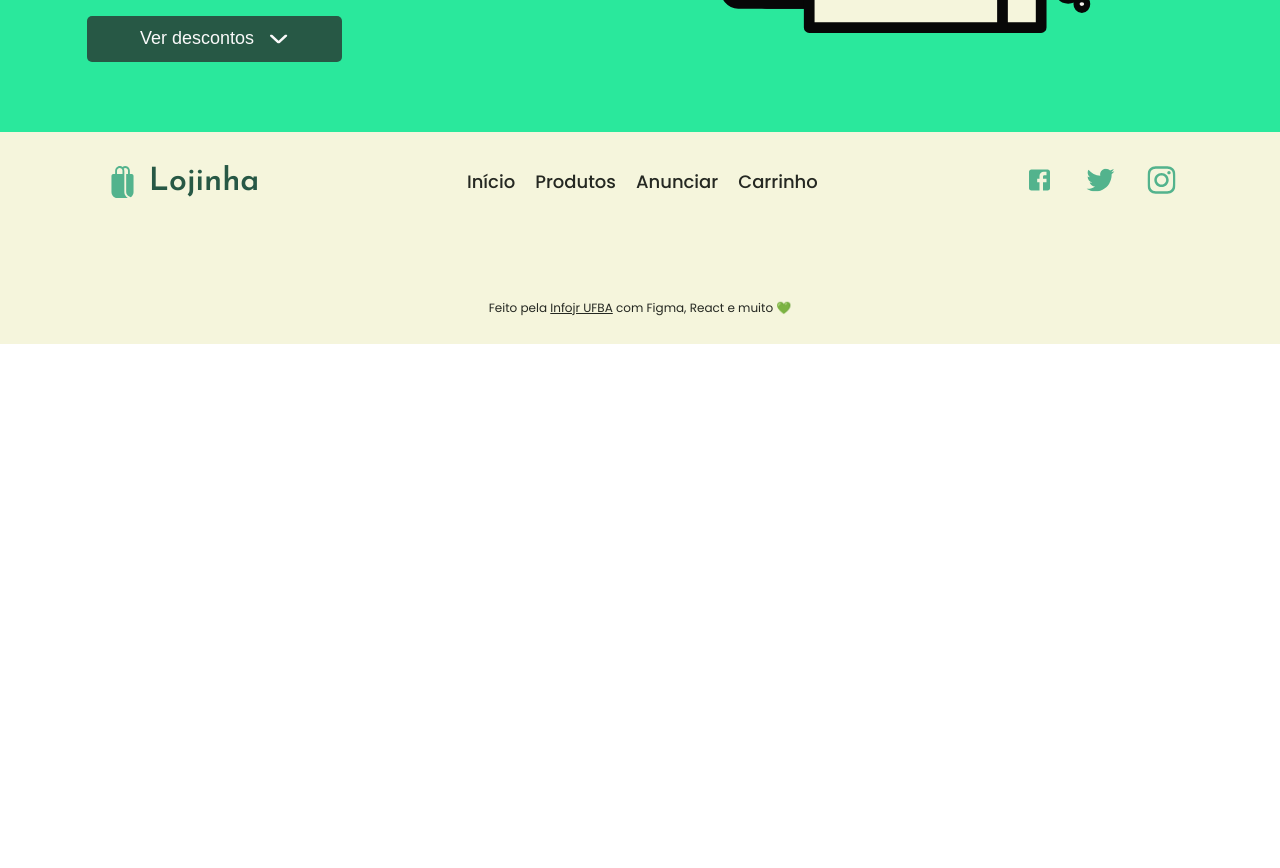
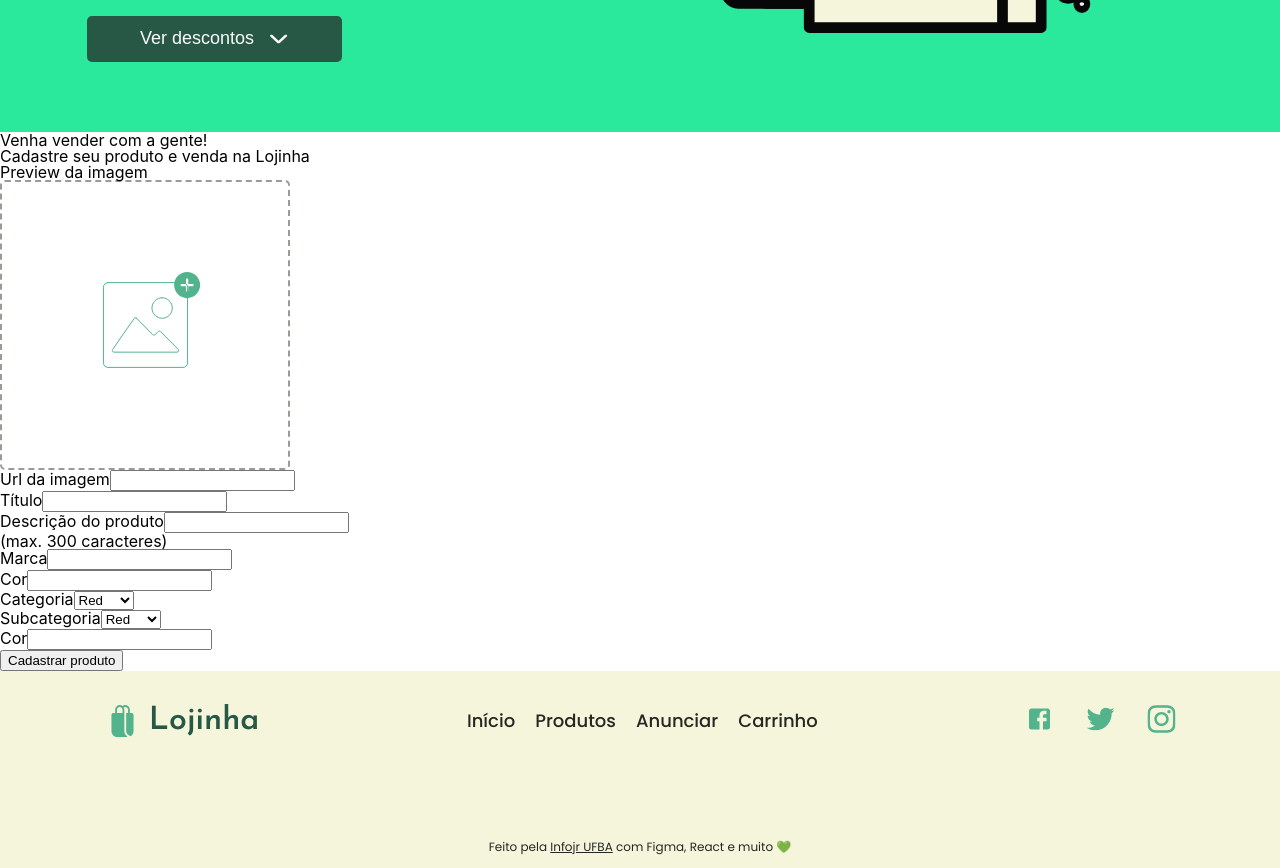
Before and after one commit to kaiocp/virtual-store, a React (Vite) app in the folder Front-End/: page / in a window 1280 px wide. Shown: the part 580-1448 px from the top of the page. Before the commit the page ends 924 px from the top, so only its background shows below. Built offline with nearby package versions, Linux system fonts and the light colour scheme.

Commit message:
feat: cadastrar produto html

```diff
--- a/Front-End/src/App.jsx
+++ b/Front-End/src/App.jsx
@@ -1,15 +1,16 @@
 import { useState } from 'react';
+import Cadastro from './components/Cadastro/Cadastro';
 import Footer from './components/Footer/Footer';
 import Hero from './components/Hero/Hero';
 
 
 function App() {
-  const [count, setCount] = useState(0)
-
   return (
     <div className="App">
       <Hero />
+      <Cadastro />
       <Footer />
+
     </div>
   )
 }
--- /dev/null
+++ b/Front-End/src/components/Cadastro/Cadastro.jsx
@@ -0,0 +1,81 @@
+import iconeUploadImagem from './img/arcticons_gallery.svg';
+import './cadastro.css';
+
+export default function Cadastro() {
+    return (
+        <section className='cadastro'>
+            <div>
+                <h2>Venha vender com a gente!</h2>
+                <p>Cadastre seu produto e venda na Lojinha</p>
+            </div>
+
+            <fieldset>
+                <form action="">
+                    <div>
+                        <div>
+                            <label htmlFor="imagemProduto">Preview da imagem</label>
+                            <div className='caixa'>
+                                <input type="image" src={iconeUploadImagem} alt="" id="imagemProduto" />
+                            </div>
+                        </div>
+                    </div>
+
+                    <div>
+                        <div>
+                            <label htmlFor="">Url da imagem</label>
+                            <input type="text" />
+                        </div>
+                        <div>
+                            <label htmlFor="">Título</label>
+                            <input type="text" name="" id="" />
+                        </div>
+                        <div>
+                            <label htmlFor="">Descrição do produto</label>
+                            <input type="text" name="" id="" />
+                            <p>(max. 300 caracteres)</p>
+                        </div>
+
+                        <div>
+                            <div>
+                                <label htmlFor="">Marca</label>
+                                <input type="text" name="" id="" />
+                            </div>
+                            <div>
+                                <label htmlFor="">Cor</label>
+                                <input type="text" name="" id="" />
+                            </div>
+                        </div>
+
+                        <div>
+                            <div>
+                                <div>
+                                    <label htmlFor="category">Categoria</label>
+                                    <select list="category" name="Categoria" for="category">
+                                        <option value="Red">Red</option>
+                                        <option value="Green">Green</option>
+                                        <option value="Blue">Blue</option>
+                                    </select>
+                                </div>
+                                <div>
+                                    <label htmlFor="subcategory">Subcategoria</label>
+                                    <select list="subcategory" name="Subcategoria" for="subcategory">
+                                        <option value="Red">Red</option>
+                                        <option value="Green">Green</option>
+                                        <option value="Blue">Blue</option>
+                                    </select>
+                                </div>
+                            </div>
+                            <div>
+                                <label htmlFor="">Cor</label>
+                                <input type="text" name="" id="" />
+                            </div>
+                        </div>
+                    </div>
+                    <div>
+                        <button>Cadastrar produto</button>
+                    </div>
+                </form>
+            </fieldset>
+        </section>
+    )
+}
--- /dev/null
+++ b/Front-End/src/components/Cadastro/cadastro.css
@@ -0,0 +1,20 @@
+@import url('https://fonts.googleapis.com/css2?family=Montserrat:wght@300&family=Poppins:wght@400;500;700&display=swap');
+:root {
+    --cadastro-poppins: "Poppins";
+    --cadastro-montserrat: "Montserrat";
+    --cadastro-green-text: #275845;
+    --cadastro-white-text: #FAFAFA;
+    --cadastro-black-text: #252822;
+    --cadastro-light-green: #53B38D;
+    --cadastro-border-field-grey: #9D9A95;
+}
+
+.caixa {
+    border: 2px dashed #9D9A95;
+    border-radius: 5px;
+    width: 286px;
+    height: 286px;
+    display: flex;
+    align-items: center;
+    justify-content: center;
+}
```
Also changed, not shown: Front-End/src/components/Cadastro/img/arcticons_gallery.svg (added).
